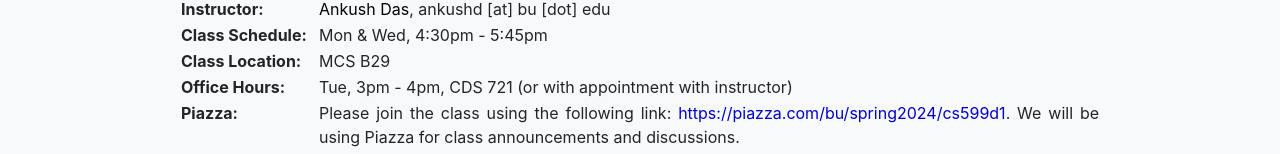
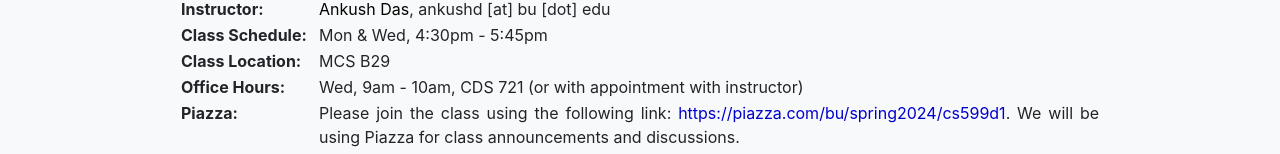
Before and after one commit to ankushdas/ankushdas.github.io, a website with bundled scripts: page CS599.html in a window 1280 px wide. Shown: the part 452-606 px from the top of the page. Built offline with nearby package versions, Linux system fonts and the light colour scheme.

Commit message:
office hours updated

```diff
--- a/CS599.html
+++ b/CS599.html
@@ -107,7 +107,7 @@
 
 						<tr>
               <td valign="top"><b>Office Hours:</b></td>
-              <td style="text-align: justify;">Tue, 3pm - 4pm, CDS 721 (or with appointment with instructor)</td>
+              <td style="text-align: justify;">Wed, 9am - 10am, CDS 721 (or with appointment with instructor)</td>
             </tr>
 
 						<tr>
```
